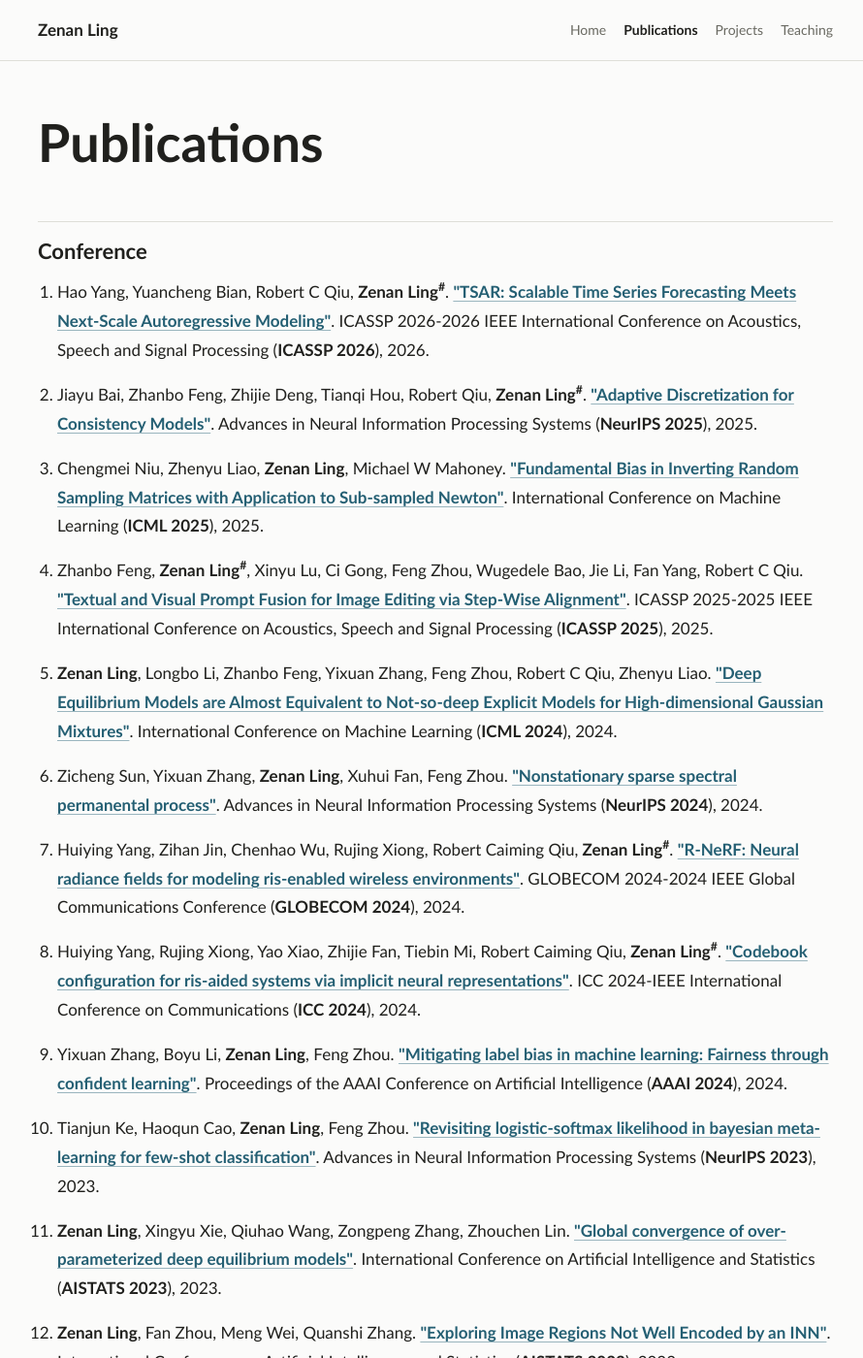
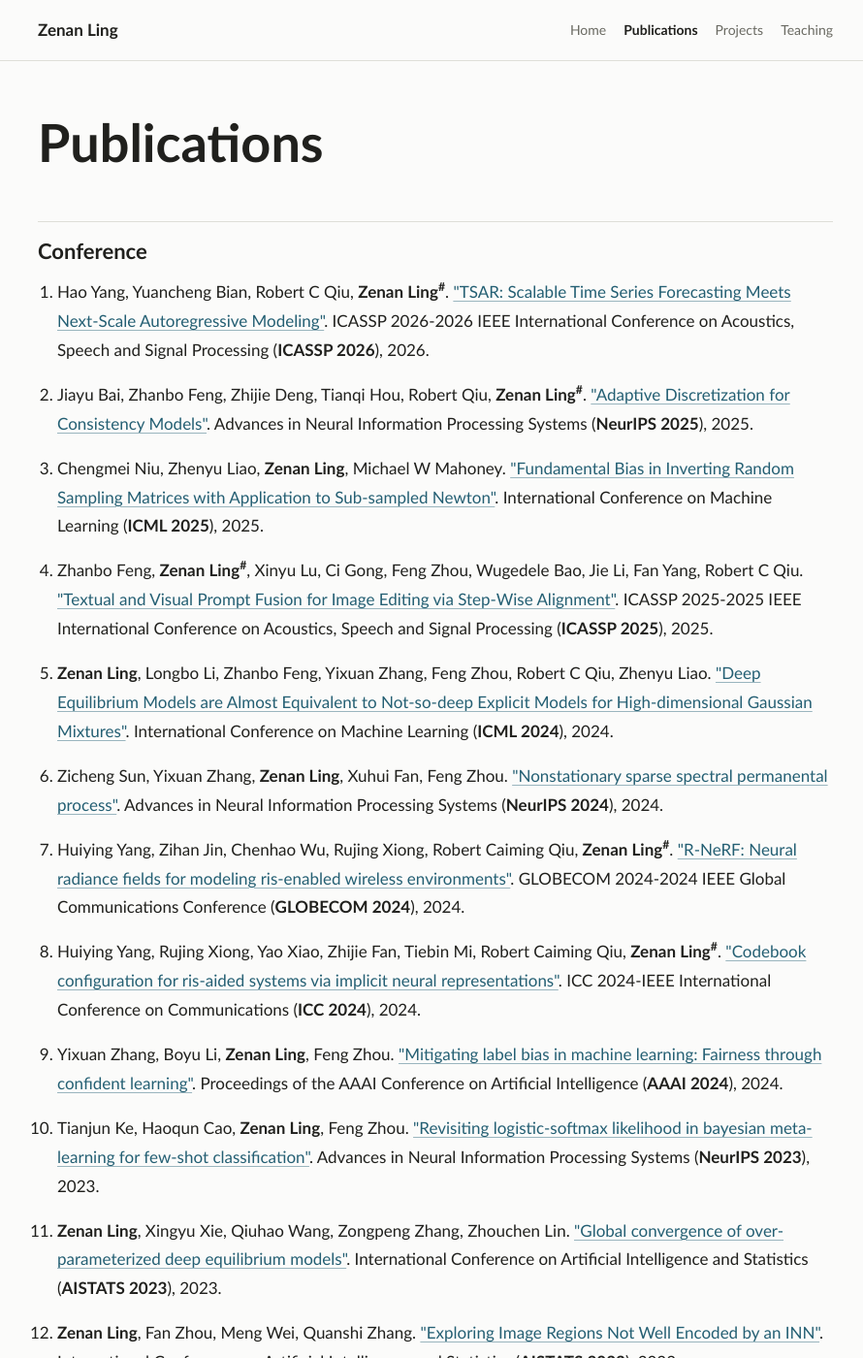
Before and after one commit to lingzenan/lingzenan.github.io, a Jekyll site: the page built from publications.md, in a window 1280 px wide and 1400 px high. Shown: the whole window at 97% size, without its empty margins (191-1081 px from the left). Built offline with Jekyll 4.4.1, drawn with Linux system fonts in a browser that asks for light colours.

Commit message:
Refine publication title and role styles

```diff
--- a/assets/style.css
+++ b/assets/style.css
@@ -175,7 +175,7 @@ a:hover {
 
 .publication-title {
   color: var(--accent);
-  font-weight: 700;
+  font-weight: 400;
 }
 
 a.publication-title {
@@ -200,6 +200,7 @@ a.publication-title {
 
 .publication-list sup,
 .publication-legend sup {
+  color: var(--text);
   font-weight: 700;
 }
 
```
